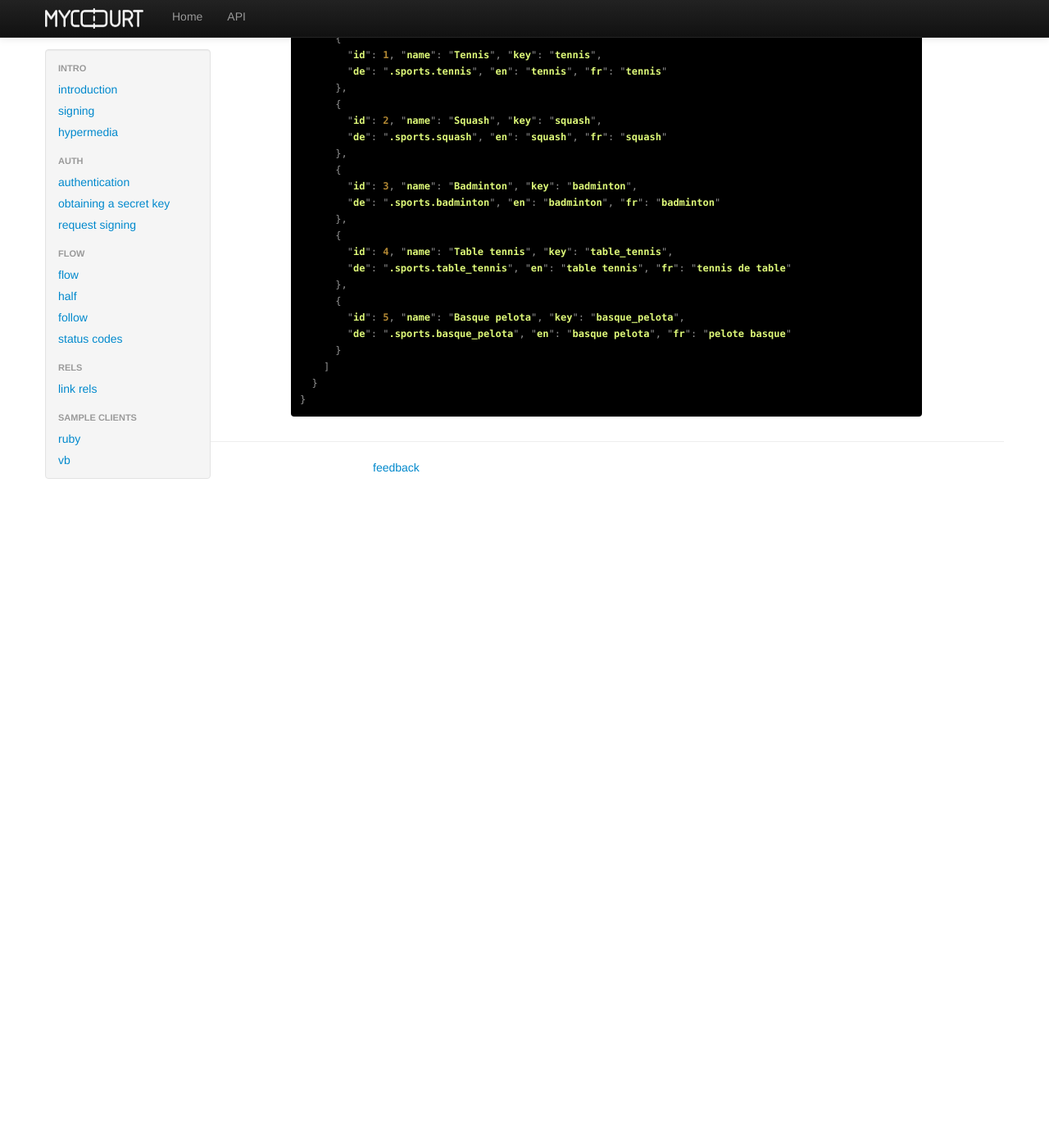
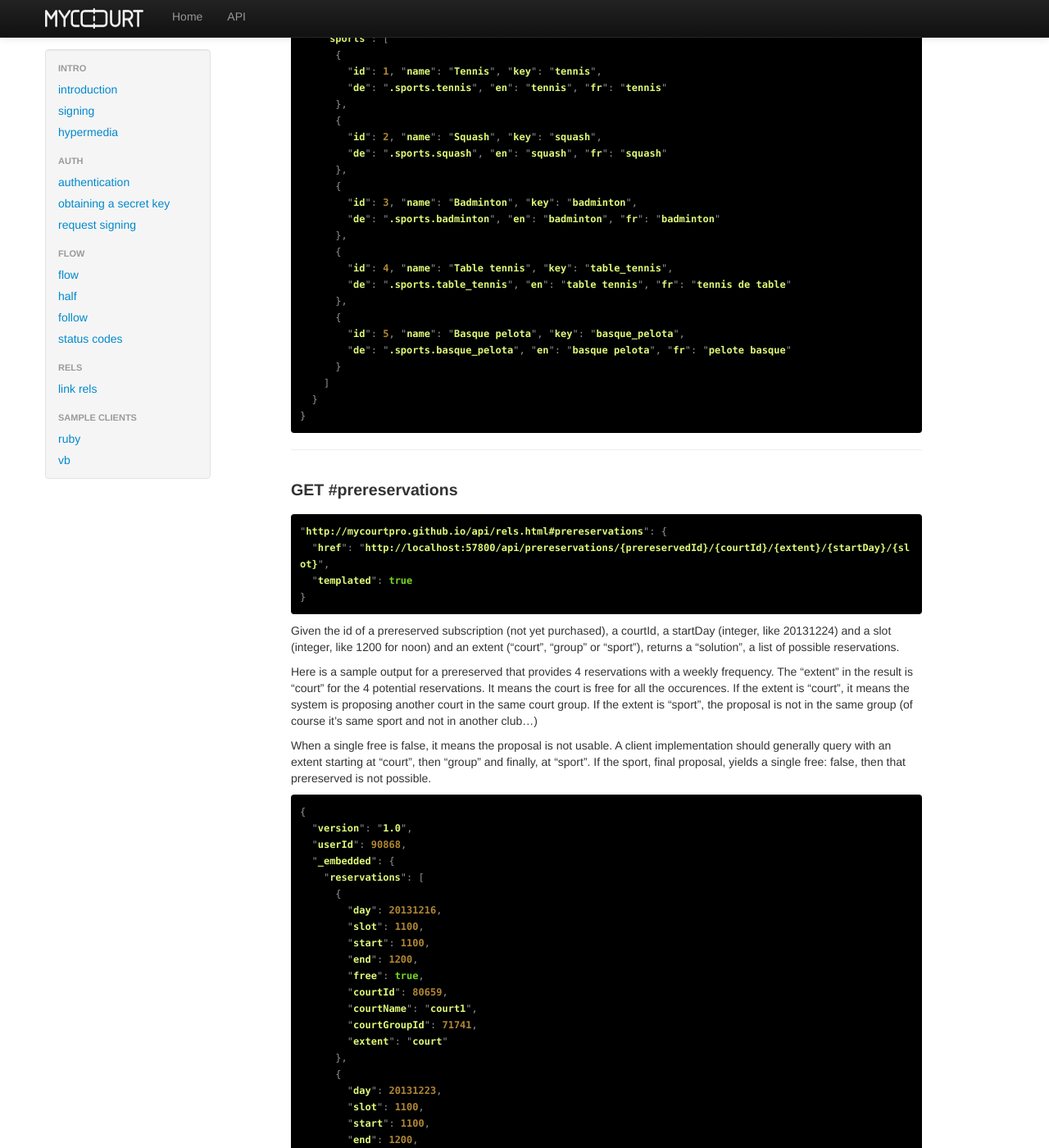
Before and after one commit to mycourtpro/mycourtpro.github.io, a Jekyll site: the page built from api/rels.md, in a window 1280 px wide and 1400 px high, scrolled down 13100 px. Shown: the whole window at 82% size. Built offline with Jekyll 4.4.1, drawn with Linux system fonts in a browser that asks for light colours; before the commit the page ends 13730 px from its top, so only the background shows below that; some of the changed text lies outside the part shown.

Commit message:
document #preservations GET

```diff
--- a/api/rels.md
+++ b/api/rels.md
@@ -26,6 +26,7 @@ Here is a list of the rels supported by the MyCourt API. Click to jump to detail
 * [#associations](#associations)
 * [#my-associations](#my-associations)
 * [#translations](#translations)
+* [#prereservations](#prereservations)
 
 <!---
 * [#auth](#auth)
@@ -711,3 +712,75 @@ This is what the typical answer (minus links) looks like:
   }
 }
 {% endhighlight %}
+
+---
+
+<h2 id="prereservations">GET #prereservations</h2>
+
+{% highlight javascript %}
+"http://mycourtpro.github.io/api/rels.html#prereservations": {
+  "href": "http://localhost:57800/api/prereservations/{prereservedId}/{courtId}/{extent}/{startDay}/{slot}",
+  "templated": true
+}
+{% endhighlight %}
+
+Given the id of a prereserved subscription (not yet purchased), a courtId, a startDay (integer, like 20131224) and a slot (integer, like 1200 for noon) and an extent ("court", "group" or "sport"), returns a "solution", a list of possible reservations.
+
+Here is a sample output for a prereserved that provides 4 reservations with a weekly frequency. The "extent" in the result is "court" for the 4 potential reservations. It means the court is free for all the occurences. If the extent is "court", it means the system is proposing another court in the same court group. If the extent is "sport", the proposal is not in the same group (of course it's same sport and not in another club...)
+
+When a single free is false, it means the proposal is not usable. A client implementation should generally query with an extent starting at "court", then "group" and finally, at "sport". If the sport, final proposal, yields a single free: false, then that prereserved is not possible.
+
+{% highlight javascript %}
+{
+  "version": "1.0",
+  "userId": 90868,
+  "_embedded": {
+    "reservations": [
+      {
+        "day": 20131216,
+        "slot": 1100,
+        "start": 1100,
+        "end": 1200,
+        "free": true,
+        "courtId": 80659,
+        "courtName": "court1",
+        "courtGroupId": 71741,
+        "extent": "court"
+      },
+      {
+        "day": 20131223,
+        "slot": 1100,
+        "start": 1100,
+        "end": 1200,
+        "free": true,
+        "courtId": 80659,
+        "courtName": "court1",
+        "courtGroupId": 71741,
+        "extent": "court"
+      },
+      {
+        "day": 20131230,
+        "slot": 1100,
+        "start": 1100,
+        "end": 1200,
+        "free": true,
+        "courtId": 80659,
+        "courtName": "court1",
+        "courtGroupId": 71741,
+        "extent": "court"
+      },
+      {
+        "day": 20140106,
+        "slot": 1100,
+        "start": 1100,
+        "end": 1200,
+        "free": true,
+        "courtId": 80660,
+        "courtName": "court2",
+        "courtGroupId": 71742,
+        "extent": "sport"
+      }
+    ]
+  }
+}
+{% endhighlight %}
```
